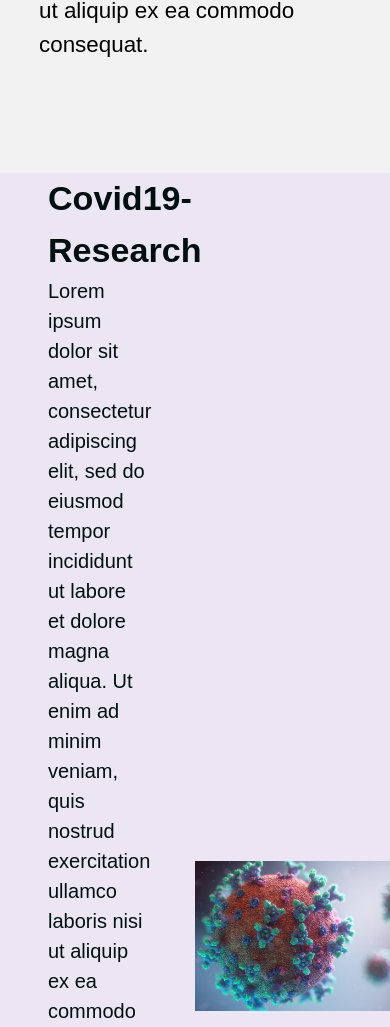
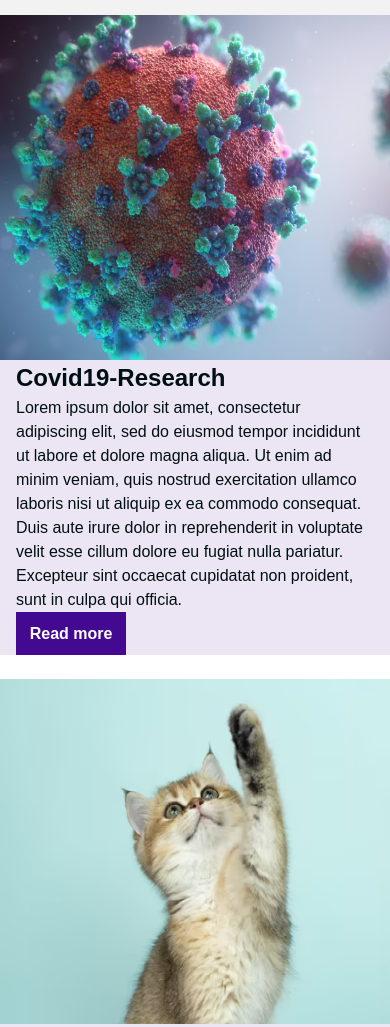
Before and after one commit to Martinsngene/research-clinicals, a Next.js app: page /studies in a window 390 px wide. Shown: the part 970-1997 px from the top of the page. Built offline with nearby package versions, Linux system fonts and the light colour scheme.

Commit message:
Refactor code and make pages responsive

```diff
--- a/components/container/Container.tsx
+++ b/components/container/Container.tsx
@@ -1,5 +1,9 @@
+/** @format */
+
 import Image from "next/image";
 import { useState } from "react";
+import Footer from "../navigation/Footer";
+import Navbar from "../navigation/Navbar";
 
 interface LayoutPropsI {
   children: React.ReactNode;
@@ -9,40 +13,41 @@ interface LayoutPropsI {
 const Container = ({ children, className }: LayoutPropsI) => {
   const [showBot, setShowBot] = useState(false);
   return (
+    <>
+      <Navbar />
       <div className={`${className}`}>
         {children}
-      <div className="chatbot fixed bottom-[5%] right-[2%]">
+        <div className='chatbot fixed bottom-[5%] right-[2%]'>
           {showBot ? (
             <div>
               <iframe
-              allow="microphone;"
-              width="520"
-              height="520"
-              src="https://console.dialogflow.com/api-client/demo/embedded/cbd6db21-1e8a-43fe-a517-7805bf9aa6eb"
-            ></iframe>
+                allow='microphone;'
+                width='520'
+                height='520'
+                src='https://console.dialogflow.com/api-client/demo/embedded/cbd6db21-1e8a-43fe-a517-7805bf9aa6eb'></iframe>
               <button
                 onClick={() => setShowBot(false)}
-              className="fixed bottom-[77%] right-[5%] bg-[transparent] z-50 text-[#fff] text-[2rem]"
-            >
+                className='fixed bottom-[77%] right-[5%] bg-[transparent] z-50 text-[#fff] text-[2rem]'>
                 X
               </button>
             </div>
           ) : (
             <div
               onClick={() => setShowBot(true)}
-            className="bg-[#1B0538] w-[125px] h-[125px] rounded-full flex justify-center items-center"
-          >
+              className='bg-[#1B0538] w-[125px] h-[125px] rounded-full flex justify-center items-center'>
               <Image
                 width={100}
                 height={100}
-              className="rounded-full"
-              src="/media/bot.jpg"
-              alt="chatbot figure"
+                className='rounded-full'
+                src='/media/bot.jpg'
+                alt='chatbot figure'
               />
             </div>
           )}
         </div>
       </div>
+      <Footer />
+    </>
   );
 };
 
--- a/components/reusable/CustomParallaxSecion.tsx
+++ b/components/reusable/CustomParallaxSecion.tsx
@@ -1,3 +1,6 @@
+/** @format */
+
+import Image from "next/image";
 import Link from "next/link";
 import CustomButton from "./CustomButton";
 import CustomImage from "./CustomImage";
@@ -15,26 +18,26 @@ const CustomParallaxSecion = ({
   children,
 }: CustomParallaxSectionI) => {
   return (
-    <div className="w-full bg-[#ECE6F4] flex justify-between items-center odd:flex-row-reverse">
-      <CustomImage
-        className="itemOne w-[50%] h-full flex items-center justify-center"
-        src={img}
-        width={710}
-        height={545}
-      />
+    <div className='w-full bg-[#ECE6F4] flex flex-col lg:flex-row justify-between items-center lg:odd:flex-row-reverse mb-6 lg:mb-0'>
+      <div className='itemOne relative w-full lg:w-[710px] h-[345px] lg:h-[545px]'>
+        <Image alt='' layout='fill' src={img} />
+      </div>
 
-      <div className="itemTwo bg-[#ECE6F4] w-[50%] px-12">
-        <div className="head">
-          <h1 className="text-[2.13rem] font-[600] text-[#001011]">{header}</h1>
+      <div className='itemTwo bg-[#ECE6F4] w-full lg:w-[50%] px-4 lg:px-12'>
+        <div className='head'>
+          <h1 className='text-[1.5rem] lg:text-[2.13rem] font-[600] text-[#001011]'>
+            {header}
+          </h1>
         </div>
-        <div className="body">
-          <p className="text-[1.25rem] font-[400] text-[#001011]">{children}</p>
+        <div className='body'>
+          <p className='text-[1rem] lg:text-[1.25rem] font-[400] text-[#001011]'>
+            {children}
+          </p>
         </div>
-        <div className="button">
+        <div className='button'>
           <CustomButton
-            className="bg-[#430990] hover:bg-[#F64740] px-[0.5rem] py-[0.6rem] font-[700] transition w-[6.89rem] flex items-center justify-center "
-            textStyle="text-[#fff]"
-          >
+            className='bg-[#430990] hover:bg-[#F64740] px-[0.5rem] py-[0.6rem] font-[700] transition w-[6.89rem] flex items-center justify-center '
+            textStyle='text-[#fff]'>
             <Link href={`/studies/study`} passHref={true}>
               Read more
             </Link>
--- a/components/reusable/CustomSectionHeader.tsx
+++ b/components/reusable/CustomSectionHeader.tsx
@@ -1,3 +1,5 @@
+/** @format */
+
 import CustomImage from "./CustomImage";
 import CustomSection from "./CustomSection";
 
@@ -19,21 +21,22 @@ const CustomSectionHeader = ({
   headerText,
 }: HeaderPropsI) => {
   return (
-    <CustomSection className="bg-[#F2F2F2] flex flex-col items-center justify-center">
-      <div className="w-[80%] flex flex-col items-center justify-center mb-[7rem]">
-        <div className="flex items-center justify-center">
-          <h1 className="text-[#430990] font-[800] text-[2rem] mr-[0.3rem]">
+    <CustomSection className='bg-[#F2F2F2] flex flex-col items-center justify-center'>
+      <div className='w-[80%] flex flex-col items-center justify-center mb-[7rem]'>
+        <div className='flex items-center justify-center'>
+          <h1 className='text-[#430990] font-[800] text-[2rem] mr-[0.3rem]'>
             {headerText}
           </h1>
           <CustomImage
-            className="mt-[1rem]"
+            className='mt-[1rem]'
             src={IconSrc}
             width={IconWidth}
             height={IconHeight}
           />
         </div>
         <div>
-          <p className={`text-[1.4rem] text-${textAlign} font-[400]`}>
+          <p
+            className={`text-[1rem] lg:text-[1.4rem] text-${textAlign} font-[400]`}>
             {children}
           </p>
         </div>
--- a/pages/about/index.tsx
+++ b/pages/about/index.tsx
@@ -1,3 +1,5 @@
+/** @format */
+
 import Container from "../../components/container/Container";
 import Footer from "../../components/navigation/Footer";
 import Navbar from "../../components/navigation/Navbar";
@@ -8,16 +10,14 @@ import CustomSectionHeader from "../../components/reusable/CustomSectionHeader";
 const About = () => {
   return (
     <Container>
-      <Navbar />
-      <CustomSection className="h-[75vh] aboutSection"> </CustomSection>
-      <CustomSection className="bg-[#F2F2F2] flex flex-col items-center justify-center pt-[3rem]">
+      <CustomSection className='h-[75vh] aboutSection'> </CustomSection>
+      <CustomSection className='bg-[#F2F2F2] flex flex-col items-center justify-center pt-[3rem]'>
         <CustomSectionHeader
-          headerText="GADALOIN"
+          headerText='GADALOIN'
           IconWidth={20}
-          IconSrc="/media/dot.png"
+          IconSrc='/media/dot.png'
           IconHeight={20}
-          textAlign="center"
-        >
+          textAlign='center'>
           Lorem ipsum dolor sit amet, consectetur adipiscing elit, sed do
           eiusmod tempor incididunt ut labore et dolore magna aliqua. Ut enim ad
           minim veniam, quis nostrud exercitation ullamco laboris nisi ut
@@ -26,17 +26,17 @@ const About = () => {
           pariatur. Excepteur sint occaecat cupidatat non proident, sunt in
           culpa qui officia deserunt mollit anim id est laborum.
         </CustomSectionHeader>
-        <div className="w-[90%] flex items-center justify-center mb-[5rem]">
-          <CustomImage src="/media/pictureThree.png" width={580} height={648} />
+        <div className='w-[90%] flex items-center justify-center mb-[5rem]'>
+          <CustomImage src='/media/pictureThree.png' width={580} height={648} />
           <CustomImage
-            src="/media/pictureFour.png"
-            className="ml-10"
+            src='/media/pictureFour.png'
+            className='ml-10'
             width={580}
             height={456}
           />
         </div>
-        <div className="w-[90%] flex items-center justify-center mb-[5rem]">
-          <p className="text-[1.4rem] font-[400]">
+        <div className='w-[90%] flex items-center justify-center mb-[5rem]'>
+          <p className='text-[1rem] lg:text-[1.4rem] font-[400]'>
             Lorem ipsum dolor sit amet, consectetur adipiscing elit, sed do
             eiusmod tempor incididunt ut labore et dolore magna aliqua. Ut enim
             ad minim veniam, quis nostrud exercitation ullamco laboris nisi ut
@@ -53,8 +53,8 @@ const About = () => {
             officia deserunt mollit anim id est laborum.
           </p>
         </div>
-        <div className="w-[90%] flex items-center justify-center">
-          <p className="text-[1.4rem] font-[400]">
+        <div className='w-[90%] flex items-center justify-center'>
+          <p className='text-[1rem] lg:text-[1.4rem] font-[400]'>
             Lorem ipsum dolor sit amet, consectetur adipiscing elit, sed do
             eiusmod tempor incididunt ut labore et dolore magna aliqua. Ut enim
             ad minim veniam, quis nostrud exercitation ullamco laboris nisi ut
@@ -72,15 +72,14 @@ const About = () => {
           </p>
         </div>
       </CustomSection>
-      <CustomSection className="bg-[#F2F2F2] pb-[10rem] w-[100%] flex items-center justify-center pt-[10rem]">
+      <CustomSection className='bg-[#F2F2F2] pb-[10rem] w-[100%] flex items-center justify-center pt-[10rem]'>
         <CustomImage
-          src="/media/pictureFive.png"
-          className="w-[80%]"
+          src='/media/pictureFive.png'
+          className='w-[80%]'
           width={1180}
           height={545}
         />
       </CustomSection>
-      <Footer />
     </Container>
   );
 };
--- a/pages/contact/index.tsx
+++ b/pages/contact/index.tsx
@@ -1,3 +1,5 @@
+/** @format */
+
 import Container from "../../components/container/Container";
 import Footer from "../../components/navigation/Footer";
 import Navbar from "../../components/navigation/Navbar";
@@ -12,27 +14,27 @@ const Contact = () => {
   return (
     <Container>
       <Navbar />
-      <CustomSection className="contactSection h-[150vh] flex flex-col items-center justify-center relative">
-        <CustomSection className="absolute top-[30%] left-[15%] backdrop-blur-[5px] w-[417px] h-[323px] rounded-[10px] bg-[rgba(0,_16,_17,_0.2)] flex items-center justify-center">
+      <CustomSection className='contactSection h-full lg:h-[150vh] flex flex-col items-center justify-center lg:relative'>
+        <CustomSection className='lg:absolute lg:top-[30%] lg:left-[15%] backdrop-blur-[5px] w-[80%] lg:w-[417px] h-[323px] px-4 my-28 mx-8 lg:mx-0 lg:my-0 rounded-[10px] bg-[rgba(0,_16,_17,_0.2)] flex items-center justify-center'>
           <ul>
             <li>
-              <h2 className="text-[#262987] text-[2.13rem] font-[800]">
+              <h2 className='text-[#262987] text-[2.13rem] font-[800]'>
                 Contact Us
               </h2>
             </li>
-            <li className="flex mb-3">
+            <li className='flex mb-3'>
               <span className={`${styleIcons}`}>
                 <BsTelephone />
               </span>
               <span>+1-300-555-0171</span>
             </li>
-            <li className="flex mb-3">
+            <li className='flex mb-3'>
               <span className={`${styleIcons}`}>
                 <HiOutlineLocationMarker />
               </span>
               <span>8502 Preston Rd. Inglewood, Maine 98380</span>
             </li>
-            <li className="flex">
+            <li className='flex'>
               <span className={`${styleIcons}`}>
                 <FiMail />
               </span>
```
Also changed, not shown: pages/index.tsx (+46 -48 lines). Lines whose indentation alone changed are shown as unchanged.
